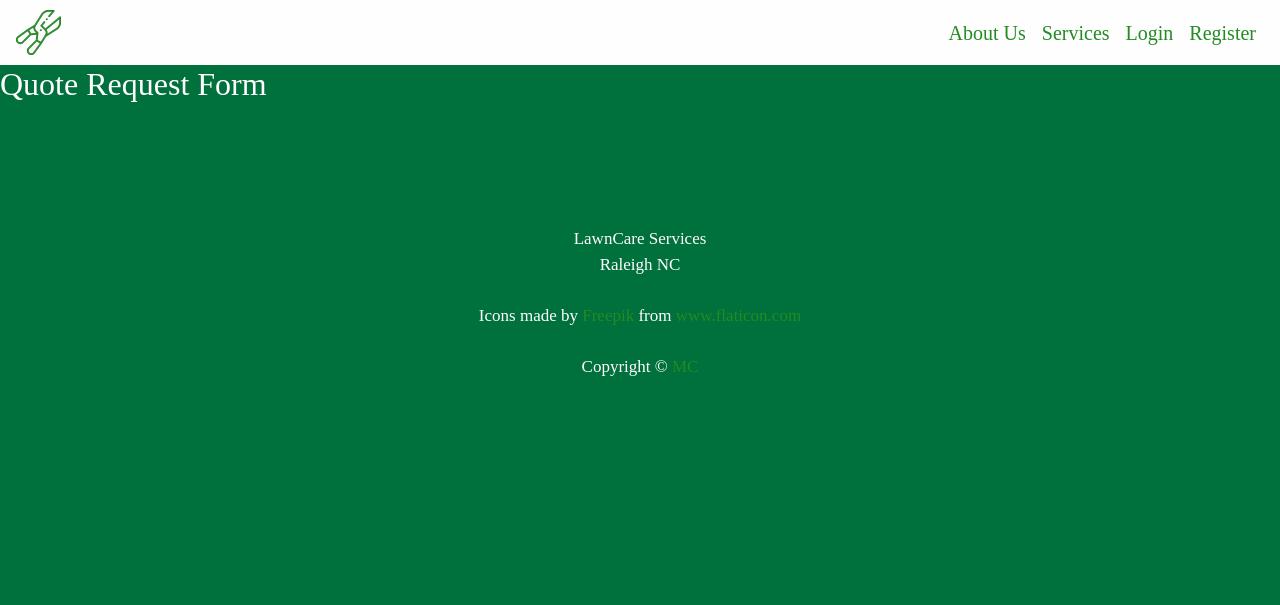
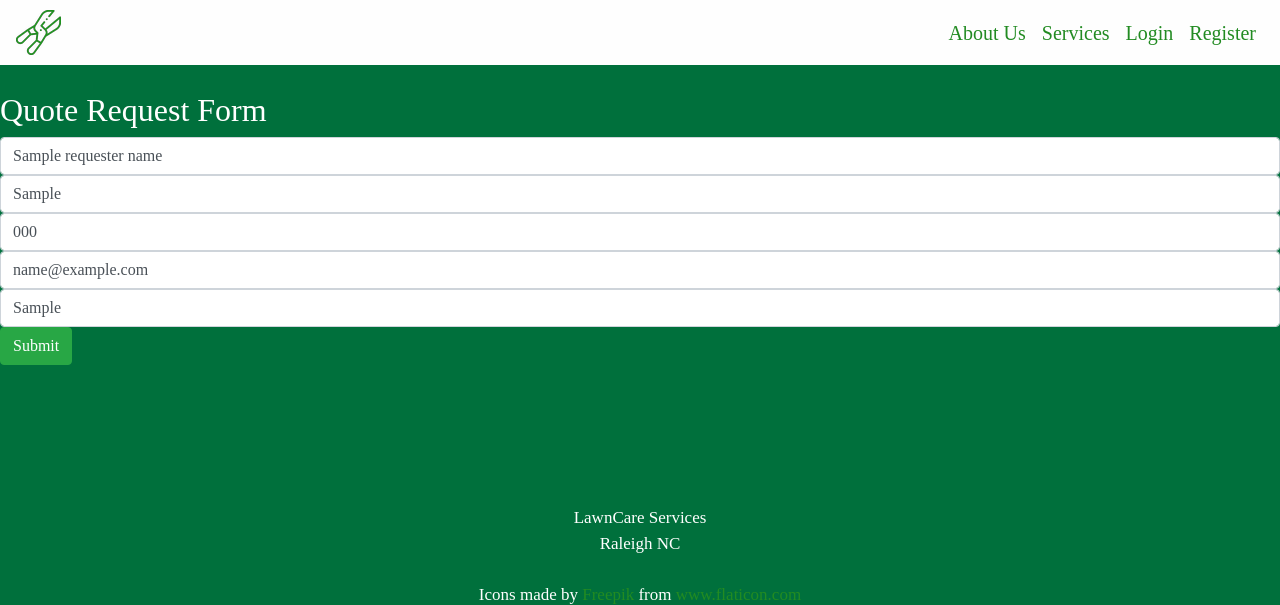
Before and after one commit to jp-sypniewski/LawnCare, a Flask app: template lawn_care/templates/quotes/request.html in a window 1280 px wide. Shown: the top 605 px of the page. Run offline with Flask 2, Linux system fonts and the light colour scheme; the template is opened without the code that fills it: most values are stand-ins (such as "Sample title", 1, 10 or a date in 2020); some libraries are stand-ins or nearby versions; some web fonts are replaced.

Commit message:
update quote request form

```diff
--- a/lawn_care/templates/quotes/request.html
+++ b/lawn_care/templates/quotes/request.html
@@ -1,7 +1,21 @@
 {% extends 'shared/_layout.html' %}
 {% block main_content %}
-    <h2>Quote Request Form</h2>
-    <form action="">
-
-    </form>
+    <br>
+    <div class="form_container">
+        <form action="" method="POST" class="quote_request_form">
+            <h2>Quote Request Form</h2>
+            <input name="requester_name" type="text" placeholder=" Your name" class="form-control"
+                   value="{{ requester_name }}" required>
+            <input name="dttm_requested" type="text" placeholder=" Requested appointment date and time"
+                   class="form-control" value="{{ dttm_requested }}" required>
+            <input name="contact_phone" type="text" placeholder=" Phone number" class="form-control"
+                   value="{{ contact_phone }}" required>
+            <input name="contact_email" type="text" placeholder=" Email address" class="form-control"
+                   value="{{ contact_email }}" required>
+            <input name="preference_contact" type="text" placeholder=" Preference Phone/Email" class="form-control"
+                   value="{{ preference_contact }}" required>
+            <button type="submit" class="btn btn-success">Submit</button>
+        </form>
+    </div>
+    <br>
 {% endblock %}
```
